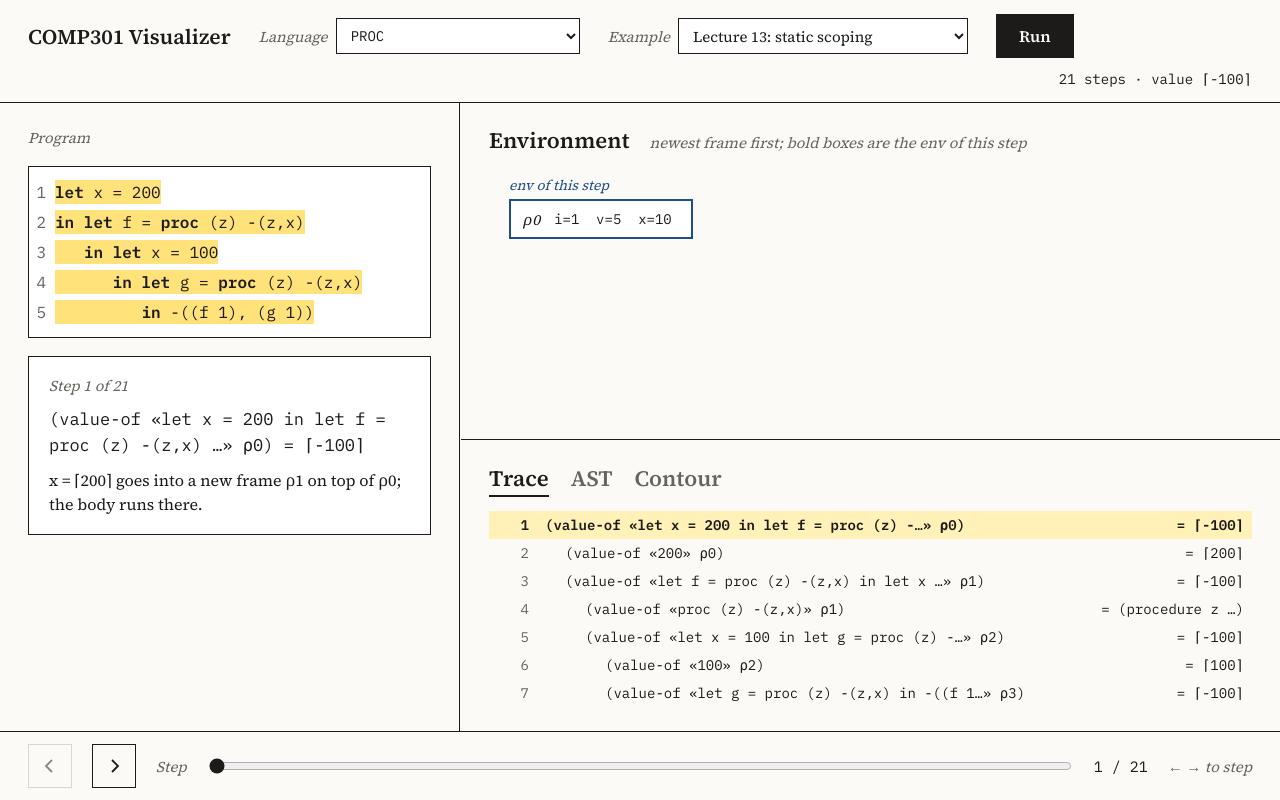
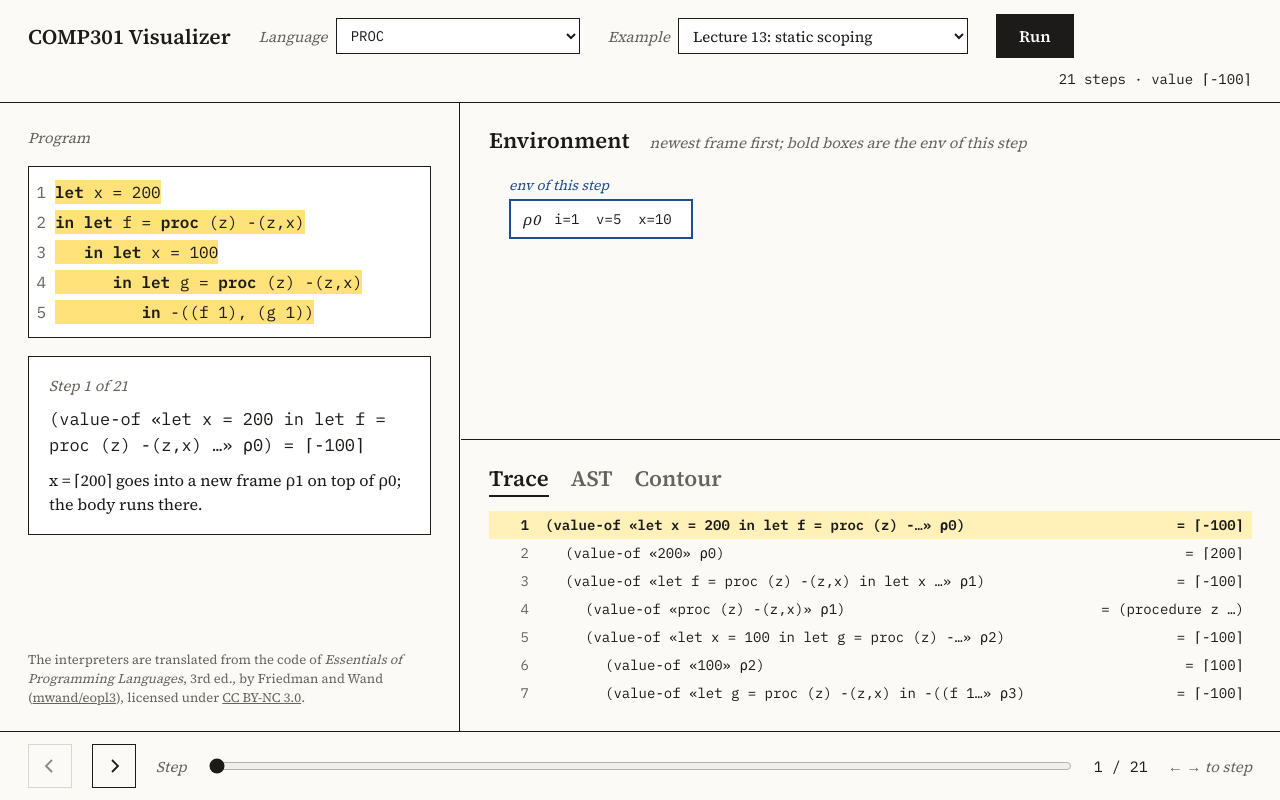
Before and after one commit to eyupbasaran/comp301-visualizer, a React (Vite) app: page / in a window 1280 px wide. Built offline with nearby package versions, Linux system fonts and the light colour scheme.

Commit message:
Deploy the site to GitHub Pages and credit the EOPL3 code on the page

```diff
--- a/src/ui/App.tsx
+++ b/src/ui/App.tsx
@@ -173,6 +173,11 @@ export default function App() {
           )}
           {stale && <p className="step-note">The program changed. Run it again to update the steps.</p>}
           {trace && state && !stale && <StepBox trace={trace} state={state} />}
+          <p className="credit">
+            The interpreters are translated from the code of <i>Essentials of Programming Languages</i>, 3rd ed., by
+            Friedman and Wand (<a href="https://github.com/mwand/eopl3">mwand/eopl3</a>), licensed under{' '}
+            <a href="https://creativecommons.org/licenses/by-nc/3.0/">CC BY-NC 3.0</a>.
+          </p>
         </section>
 
         <Splitter
--- a/src/ui/styles.css
+++ b/src/ui/styles.css
@@ -595,6 +595,24 @@ input {
   max-width: 72ch;
 }
 
+/* ---- credit ---- */
+
+.credit {
+  margin: auto 0 0;
+  padding-top: 12px;
+  font-size: 13px;
+  line-height: 19px;
+  color: var(--muted);
+}
+
+.credit a {
+  color: var(--muted);
+}
+
+.credit a:hover {
+  color: var(--ink);
+}
+
 /* ---- drag handles ---- */
 
 .splitter {
--- a/vite.config.ts
+++ b/vite.config.ts
@@ -3,6 +3,8 @@ import react from '@vitejs/plugin-react';
 
 export default defineConfig({
   plugins: [react()],
+  // Relative asset paths, so the site works under /comp301-visualizer/ on GitHub Pages.
+  base: './',
   test: {
     include: ['tests/**/*.test.ts'],
     // The on-disk transform cache keeps old import.meta.glob results, so newly
```
Also changed, not shown: 1 other file (tests, documents, lock files or other folders).
